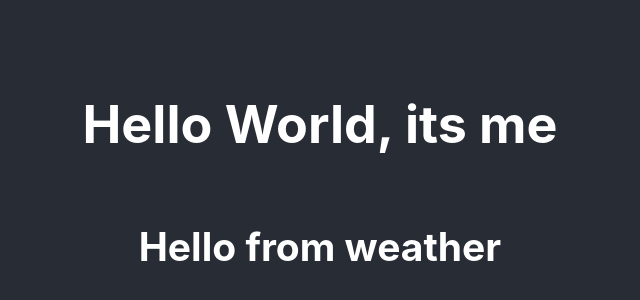
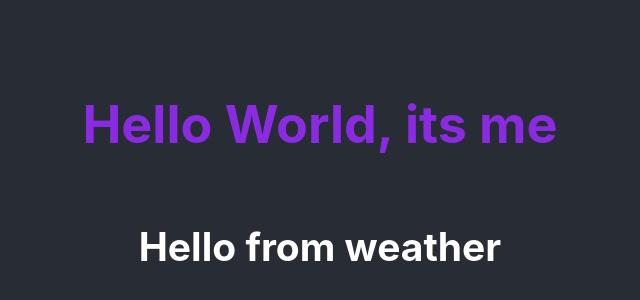
Before and after one commit to JK932-coder/weather-react, a React (Create React App) app: page / in a window 1280 px wide. Shown: the part 220-520 px from the top of the page, without its empty margins (320-960 px from the left). Built offline with nearby package versions, Linux system fonts and the light colour scheme; no server answers.

Commit message:
Changed H1 to purple

```diff
--- a/src/index.css
+++ b/src/index.css
@@ -11,3 +11,6 @@ code {
   font-family: source-code-pro, Menlo, Monaco, Consolas, 'Courier New',
     monospace;
 }
+h1 {
+  color: blueviolet;
+}
```
